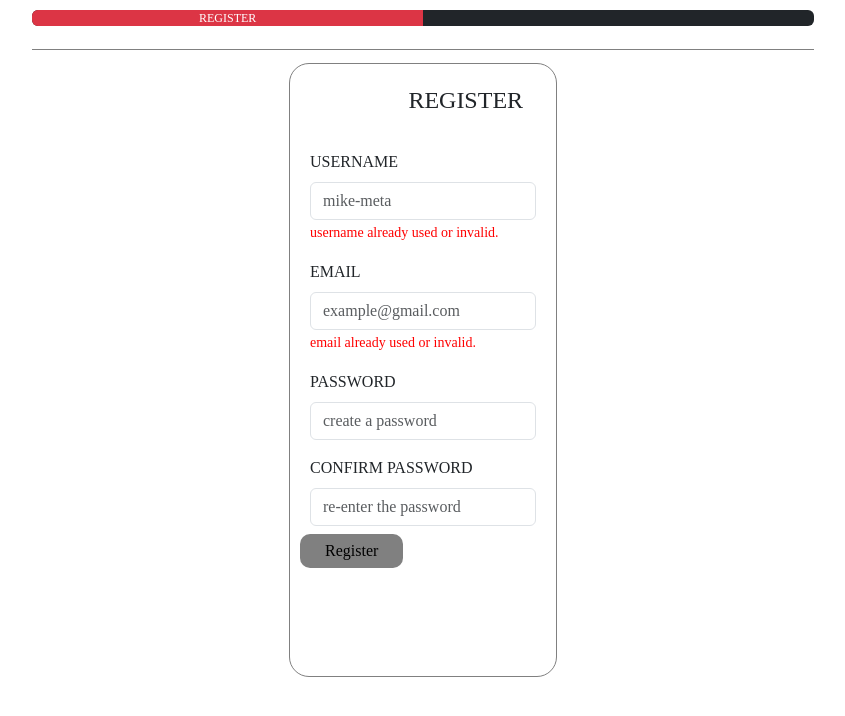
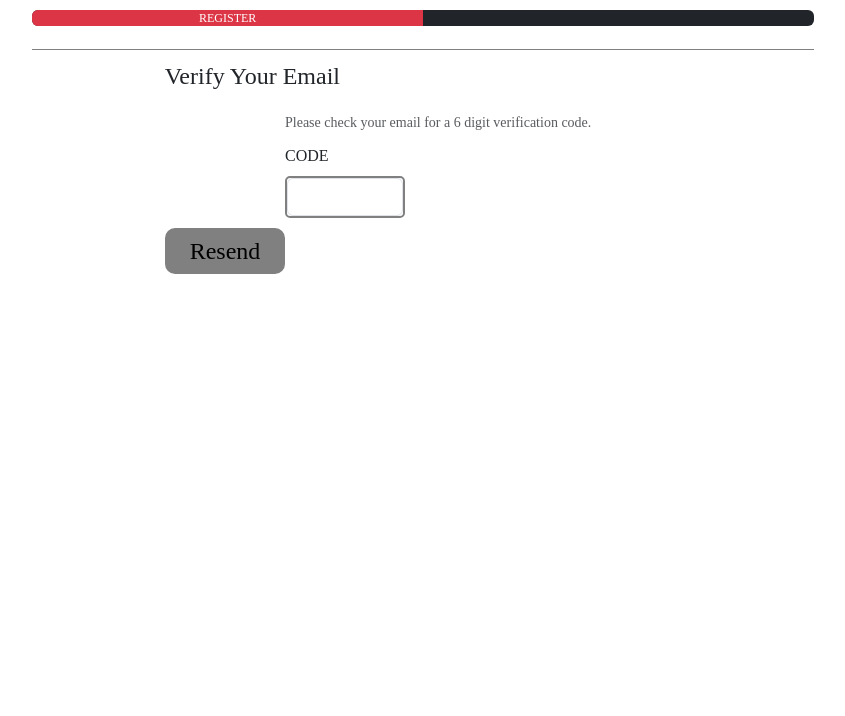
Before and after one commit to Red-stevo/E-LearningHub, a React (Vite) app in the folder student-learning-assistant/: page /student-assistant/register in a window 1280 px wide. Shown: the top 716 px of the page, without its empty margins (217-1062 px from the left). Built offline with nearby package versions, Linux system fonts and the light colour scheme; no server answers.

Commit message:
Commit message >>>>> improved the registration page design <<<<<

```diff
--- a/student-learning-assistant/src/AppPages/RoutedPages/RegistrationPage.jsx
+++ b/student-learning-assistant/src/AppPages/RoutedPages/RegistrationPage.jsx
@@ -9,8 +9,9 @@ import './../Styles/RegistrationPage.css'
 export const RegistrationPage = () => {
     const [register] = useState(50);
     const [verify, setVerify] = useState(0);
-    const [registrationPage, setRegistrationPage] = useState(true);
-    const [verifyEmail, setVerifyEmail] = useState(false);
+    const [registrationPage, setRegistrationPage] = useState(false
+    );
+    const [verifyEmail, setVerifyEmail] = useState(true);
 
 
     return(
--- a/student-learning-assistant/src/AppPages/Styles/RegistrationPage.css
+++ b/student-learning-assistant/src/AppPages/Styles/RegistrationPage.css
@@ -32,10 +32,10 @@
 .username, .password, .confirm, .email {
     padding: 8px 10px;
 }
-
+/*
 .username, .password, .confirm, .email :hover{
     outline: blue;
-}
+}*/
 
 .reg {
     margin-left: 40%;
@@ -93,7 +93,21 @@
 }
 
 @media screen and (max-width: 310px){
+    .input-form{
+        border: none;
+        margin:0px;
+        width: 100%;
+        padding: 0px;
+    }
+
     .reg-form{
-        border: none;
+        margin: 0px;
+        padding: 0px;
+    }
+
+    .confirm, .username, .password, .email {
+        width: 100%;
+        padding: 0px;
+        margin: 0px;
     }
 }
```
